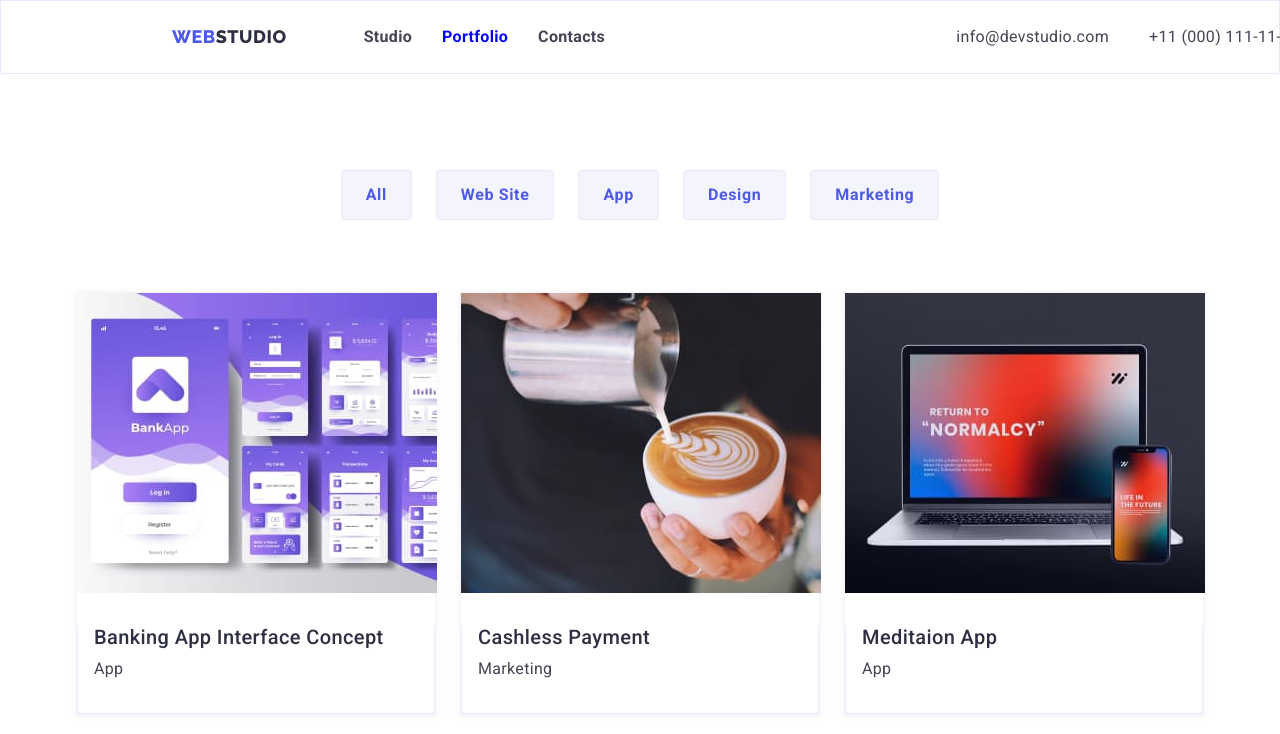
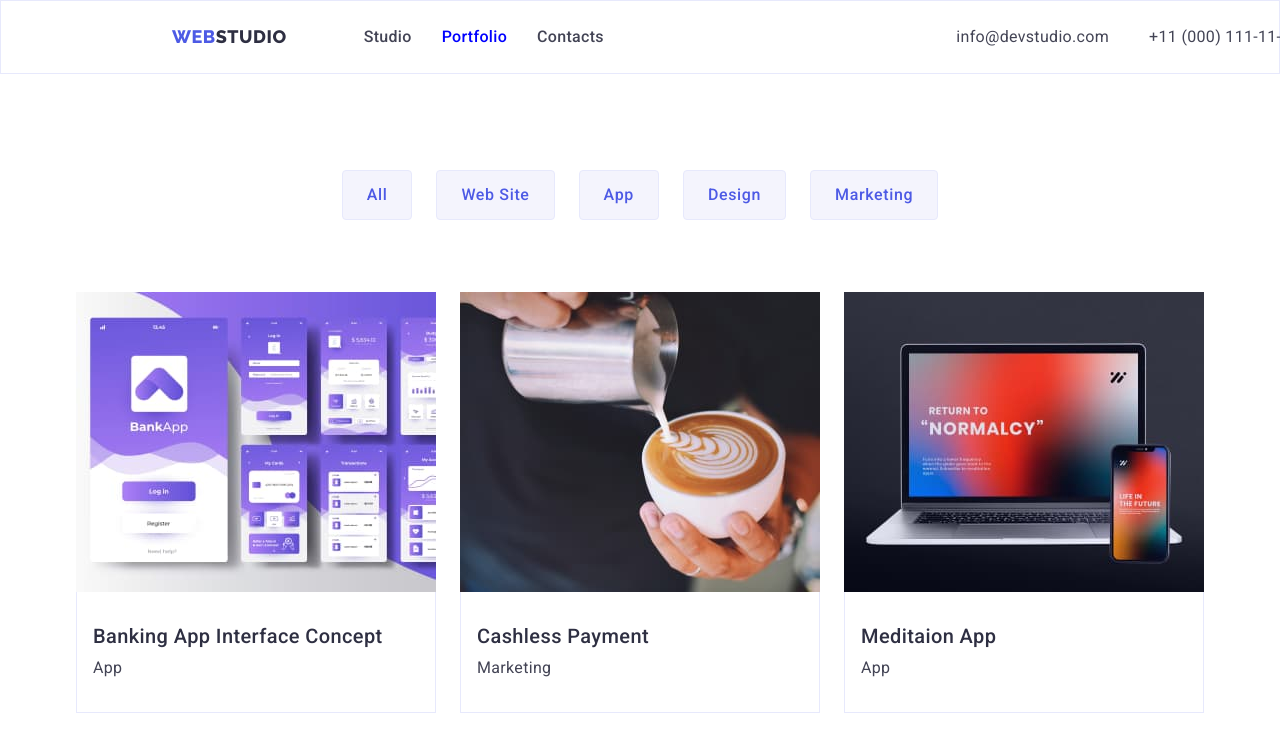
Before and after one commit to KaterynaSolodukhina/goit-markup-hw-03, a plain HTML site: page portfolio.html in a window 1280 px wide. Shown: the top 734 px of the page. Drawn offline with nearby package versions, Linux system fonts and the light colour scheme.

Commit message:
changes5

```diff
--- a/css/styles.css
+++ b/css/styles.css
@@ -127,9 +127,10 @@ img {
 .header-list {
   font-family: "Roboto";
   font-style: normal;
-  font-weight: 600;
+  font-weight: 500;
   font-size: 16px;
   line-height: calc(24 / 16);
+  color: var(--first-title-color);
   letter-spacing: 0.02em;
   display: flex;
   align-items: center;
@@ -176,7 +177,7 @@ a.selected {
 }
 .hero-text {
   display: flex;
-  font-weight: 600;
+  font-weight: 700;
   font-size: 56px;
   line-height: calc(60 / 56);
   text-align: center;
@@ -304,7 +305,7 @@ a.selected {
 .menu-btn {
   font-family: inherit;
   font-style: normal;
-  font-weight: 600;
+  font-weight: 500;
   font-size: 16px;
   line-height: calc(24 / 16);
   display: flex;
@@ -324,7 +325,7 @@ a.selected {
 .menu-btn:hover,
 .menu-btn:focus {
   color: #ffffff;
-  background-color: #4d5ae5;
+  background-color: #404bbf;
   box-shadow: 0px 3px 1px rgba(0, 0, 0, 0.1), 0px 2px 1px rgba(0, 0, 0, 0.08),
     0px 2px 2px rgba(0, 0, 0, 0.12);
   border-radius: 4px;
@@ -345,7 +346,7 @@ a.selected {
   display: block;
   max-width: 360px;
   height: auto;
-  margin-bottom: 32px;
+  /*margin-bottom: 32px;*/
   background: linear-gradient(
       0deg,
       rgba(77, 90, 229, 0.1),
@@ -357,8 +358,6 @@ a.selected {
 .menu-portfolio-item {
   max-width: 360px;
   background: #ffffff;
-  border: 0.5px solid #f4f4fd;
-  box-shadow: 0px 1px 6px rgba(46, 47, 66, 0.08);
 }
 .menu-title {
   padding-left: 16px;
@@ -369,6 +368,7 @@ a.selected {
   margin-bottom: 32px;
 }
 .portfolio-card {
+  padding-top: 32px;
   border-left: 1px solid var(--accent-color);
   border-right: 1px solid var(--accent-color);
   border-bottom: 1px solid var(--accent-color);
```
